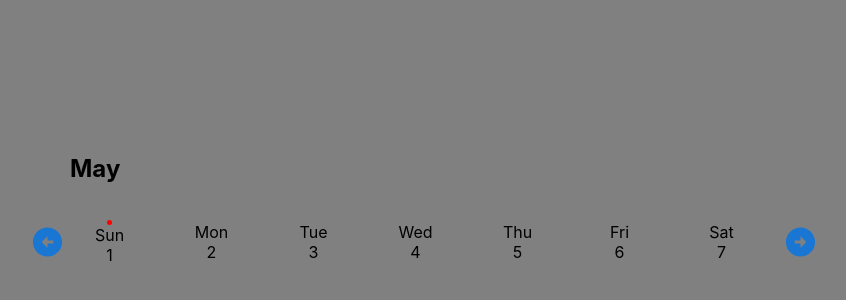
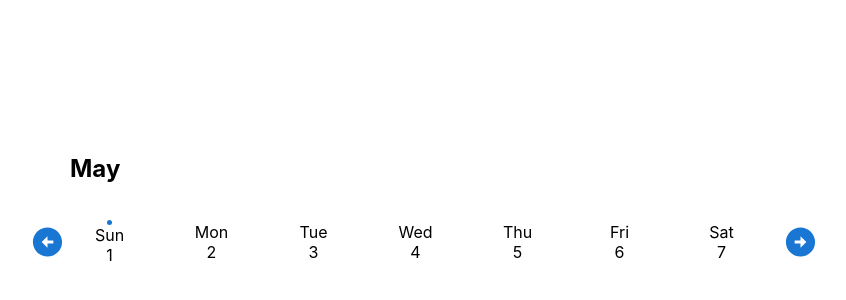
Before and after one commit to Peererxon/ergeon-calendar-test, a React (Create React App) app: page / in a window 1280 px wide. Shown: the part 242-542 px from the top of the page, without its empty margins (216-1062 px from the left). Built offline with nearby package versions, Linux system fonts and the light colour scheme.

Commit message:
WIP: changing global properties to utils, css vars
- Using css var to set colors across the calendar

```diff
--- a/src/App.css
+++ b/src/App.css
@@ -1,8 +1,11 @@
+:root {
+    --primary: #1976d2;
+}
+
 body {
     height: 100vh;
     display: flex;
     justify-content: center;
     flex-direction: column;
     padding: 50px;
-    background: gray;
 }
--- a/src/components/styles/CalendarItem.css
+++ b/src/components/styles/CalendarItem.css
@@ -10,12 +10,12 @@
 }
 
 .calendarDay.active {
-    border: 1px solid red
+    border: 1px solid var( --primary );
 }
 
 .calendarDay__today{
     width: 5px;
     height: 5px;
-    background-color: red;
+    background-color: var( --primary );
     border-radius: 50%;
 }
--- a/src/container/Calendar.tsx
+++ b/src/container/Calendar.tsx
@@ -1,31 +1,10 @@
-import { addDays, format, lastDayOfMonth } from "date-fns";
 import Slider, { Settings } from "react-slick";
-import { CalendarDay } from "../interfaces/CalendarDay";
 import { CalendarItem } from "../components/CalendarItem";
-import { getFirstDayOfMonth } from "../utils/firstDayMonth";
 import './styles/Calendar.css';
 import { useCallback, useState } from "react";
 import ArrowCircleLeftIcon from '@mui/icons-material/ArrowCircleLeft';
 import ArrowCircleRight from '@mui/icons-material/ArrowCircleRight'
-const date = new Date();
-const firstDayCurrentMonth = getFirstDayOfMonth(
-  date.getFullYear(),
-  date.getMonth(),
-);
-//const result = getDaysInMonth(new Date()) // number of days in the actual month
-const lastDay = parseInt(format(lastDayOfMonth(date), 'd'))
-const actualMonthDays: CalendarDay[] = []
-const todayFormatted = format(date, 'EEE/d') // Sun/1
-const actualMonth = format(date, 'MMMM')
-
-for (let dayIndex = 0; dayIndex < lastDay; dayIndex++) {
-    //const day = format(addDays(firstDayCurrentMonth, dayIndex), 'EEE/d/MMMM') // Sun/1/May
-    const day: CalendarDay = {
-        dayName: format(addDays(firstDayCurrentMonth, dayIndex), 'EEE'), // Sun
-        dayNumber: format(addDays(firstDayCurrentMonth, dayIndex), 'd'), // 1
-    }
-    actualMonthDays.push(day)
-}
+import { actualMonthDays, actualMonthName, todayFormatted } from "../utils/ActualMonth";
 
 
 export const Calendar = () => {
@@ -93,7 +72,7 @@ function NextArrow(props: any) {
 
     return (
       <div className="container">
-        <h2> {actualMonth}</h2>
+        <h2> {actualMonthName}</h2>
         <Slider {...settings}>
 
             {
--- a/src/container/styles/Calendar.css
+++ b/src/container/styles/Calendar.css
@@ -2,7 +2,6 @@
     width: 60%;
     margin: auto;
 }
-
 .slick-prev {
     left: -40px !important;
 }
@@ -20,4 +19,5 @@
 }
 
 .slick-prev:hover, .slick-prev:focus, .slick-next:hover, .slick-next:focus {
+    color: var(--primary) !important;
 }
--- /dev/null
+++ b/src/utils/ActualMonth.ts
@@ -0,0 +1,30 @@
+import { addDays, format, lastDayOfMonth } from "date-fns";
+import { CalendarDay } from "../interfaces/CalendarDay";
+import { getFirstDayOfMonth } from "./firstDayMonth";
+
+const date = new Date();
+const firstDayCurrentMonth = getFirstDayOfMonth(
+  date.getFullYear(),
+  date.getMonth(),
+);
+
+const lastDay = parseInt(format(lastDayOfMonth(date), 'd'))
+const actualMonthDays: CalendarDay[] = []
+const todayFormatted = format(date, 'EEE/d') // Sun/1
+const actualMonthName = format(date, 'MMMM')
+
+for (let dayIndex = 0; dayIndex < lastDay; dayIndex++) {
+    //const day = format(addDays(firstDayCurrentMonth, dayIndex), 'EEE/d/MMMM') // Sun/1/May
+    //getUnixTime()
+    const day: CalendarDay = {
+        dayName: format(addDays(firstDayCurrentMonth, dayIndex), 'EEE'), // Sun
+        dayNumber: format(addDays(firstDayCurrentMonth, dayIndex), 'd'), // 1
+    }
+    actualMonthDays.push(day)
+}
+
+export {
+    actualMonthDays,
+    actualMonthName,
+    todayFormatted
+}
```
